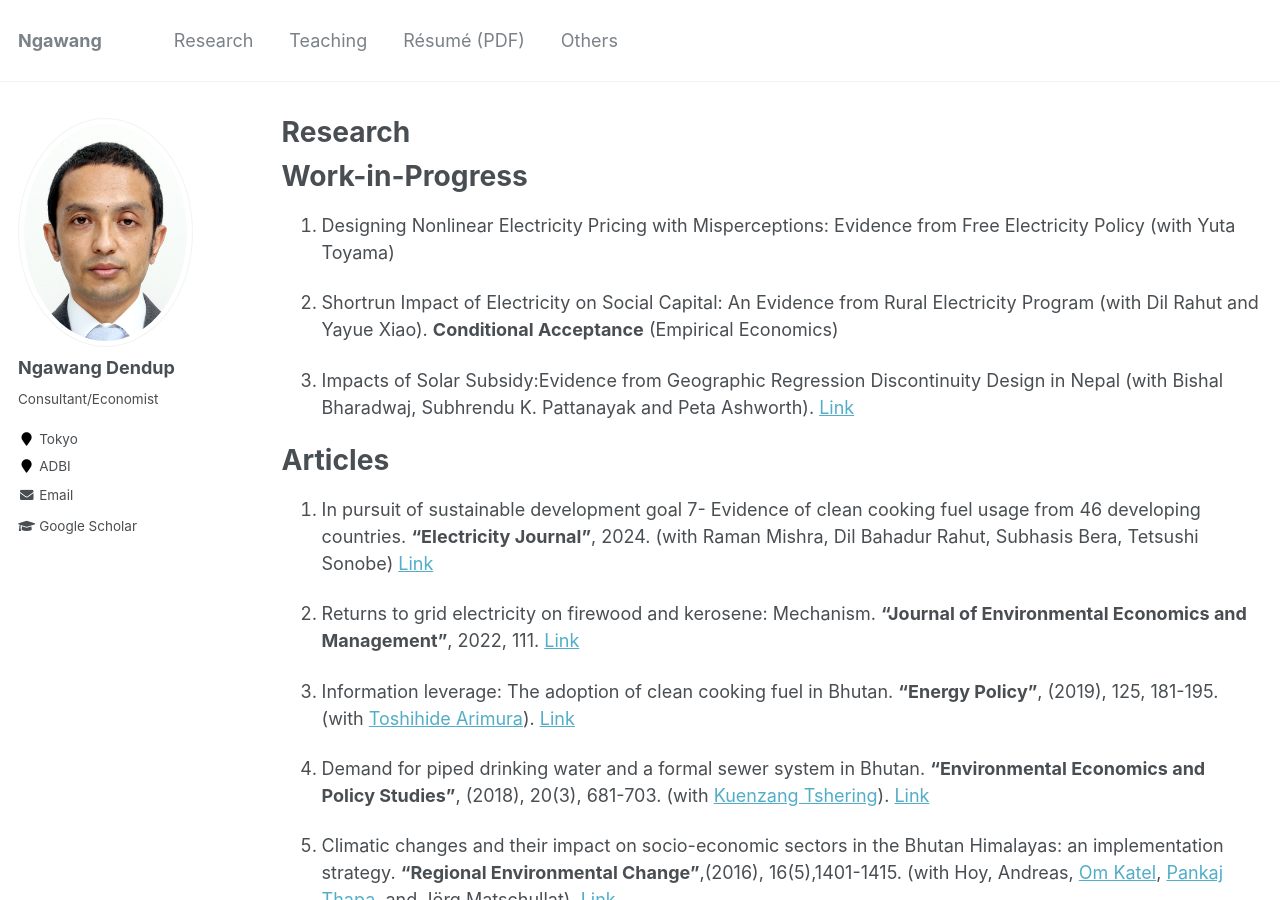
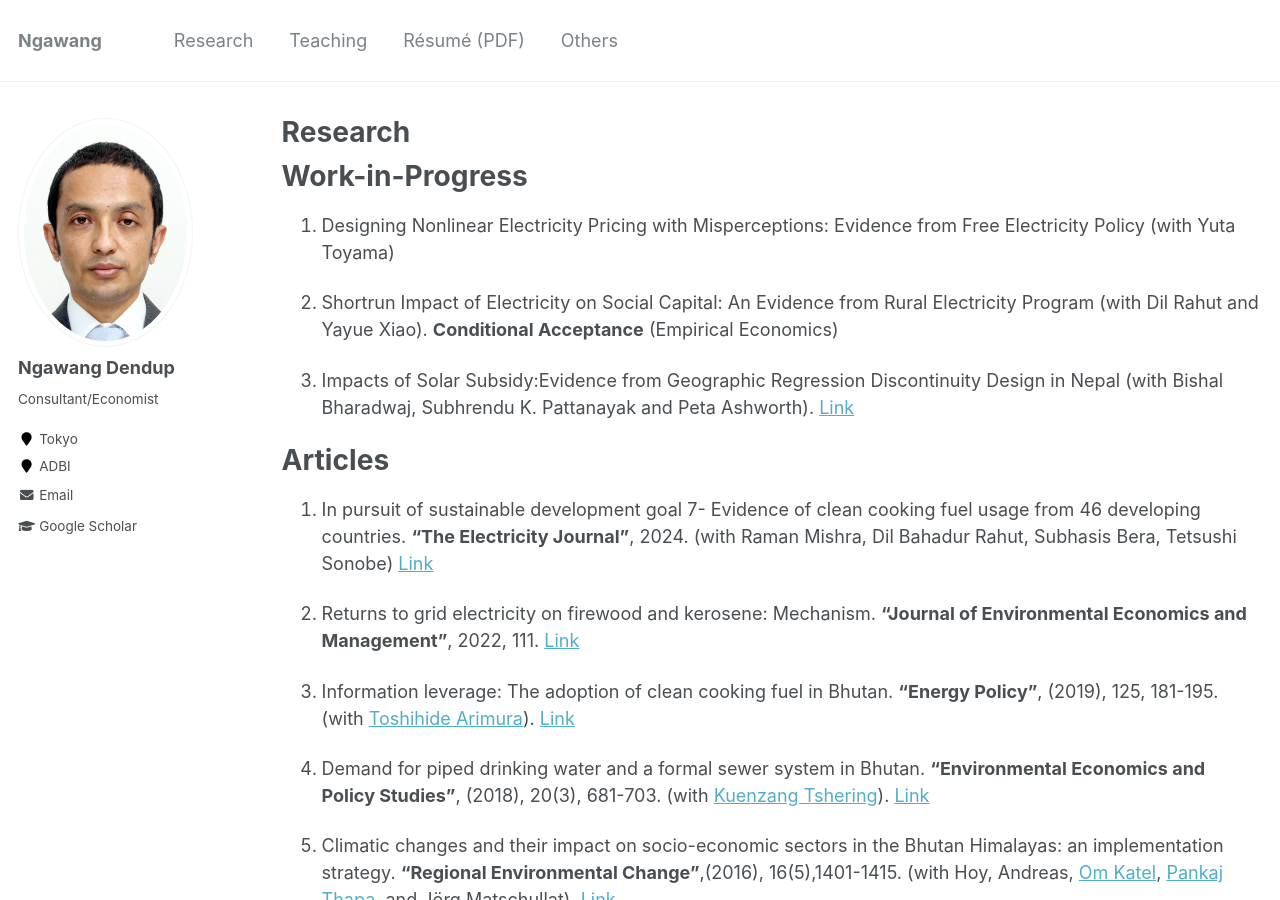
Before and after one commit to NgawangDendup/ngawangdendup.github.io, a Jekyll site: the page built from _pages/research.md, in a window 1280 px wide and 900 px high. Built offline with Jekyll 4.4.1, drawn with Linux system fonts in a browser that asks for light colours.

Commit message:
research updaetd

```diff
--- a/_pages/research.md
+++ b/_pages/research.md
@@ -20,7 +20,7 @@ Work-in-Progress
 
 Articles
 ==========
-1. In pursuit of sustainable development goal 7- Evidence of clean cooking fuel usage from 46 developing countries. **"Electricity Journal"**, 2024. (with Raman Mishra, Dil Bahadur Rahut, Subhasis Bera, Tetsushi Sonobe) [Link](https://www.sciencedirect.com/science/article/pii/S1040619024000435?via%3Dihub)
+1. In pursuit of sustainable development goal 7- Evidence of clean cooking fuel usage from 46 developing countries. **"The Electricity Journal"**, 2024. (with Raman Mishra, Dil Bahadur Rahut, Subhasis Bera, Tetsushi Sonobe) [Link](https://www.sciencedirect.com/science/article/pii/S1040619024000435?via%3Dihub)
 
 1. Returns to grid electricity on firewood and kerosene: Mechanism. **"Journal of Environmental Economics and Management"**, 2022, 111. [Link](https://doi.org/10.1016/j.jeem.2021.102606)
 
```
